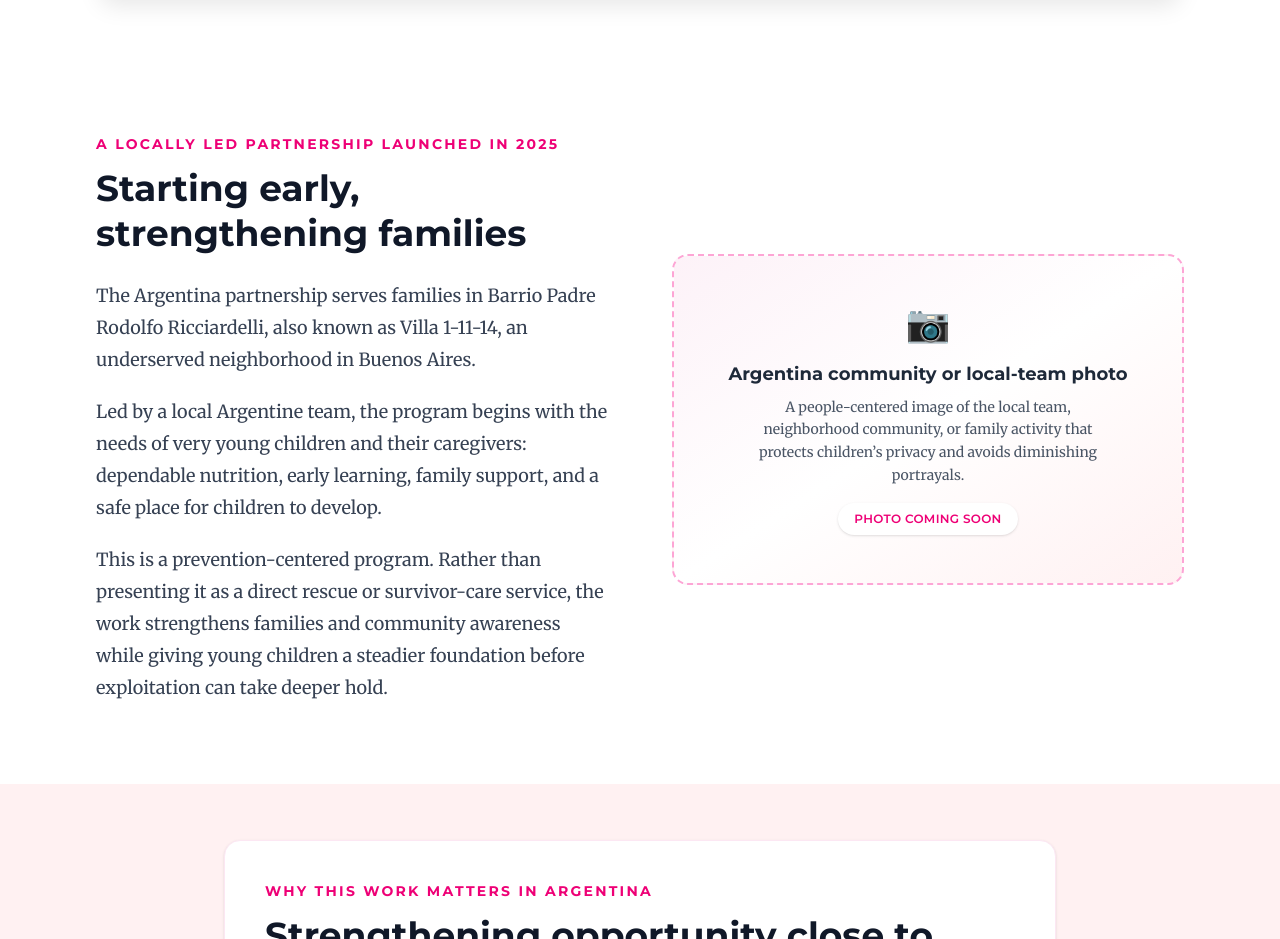
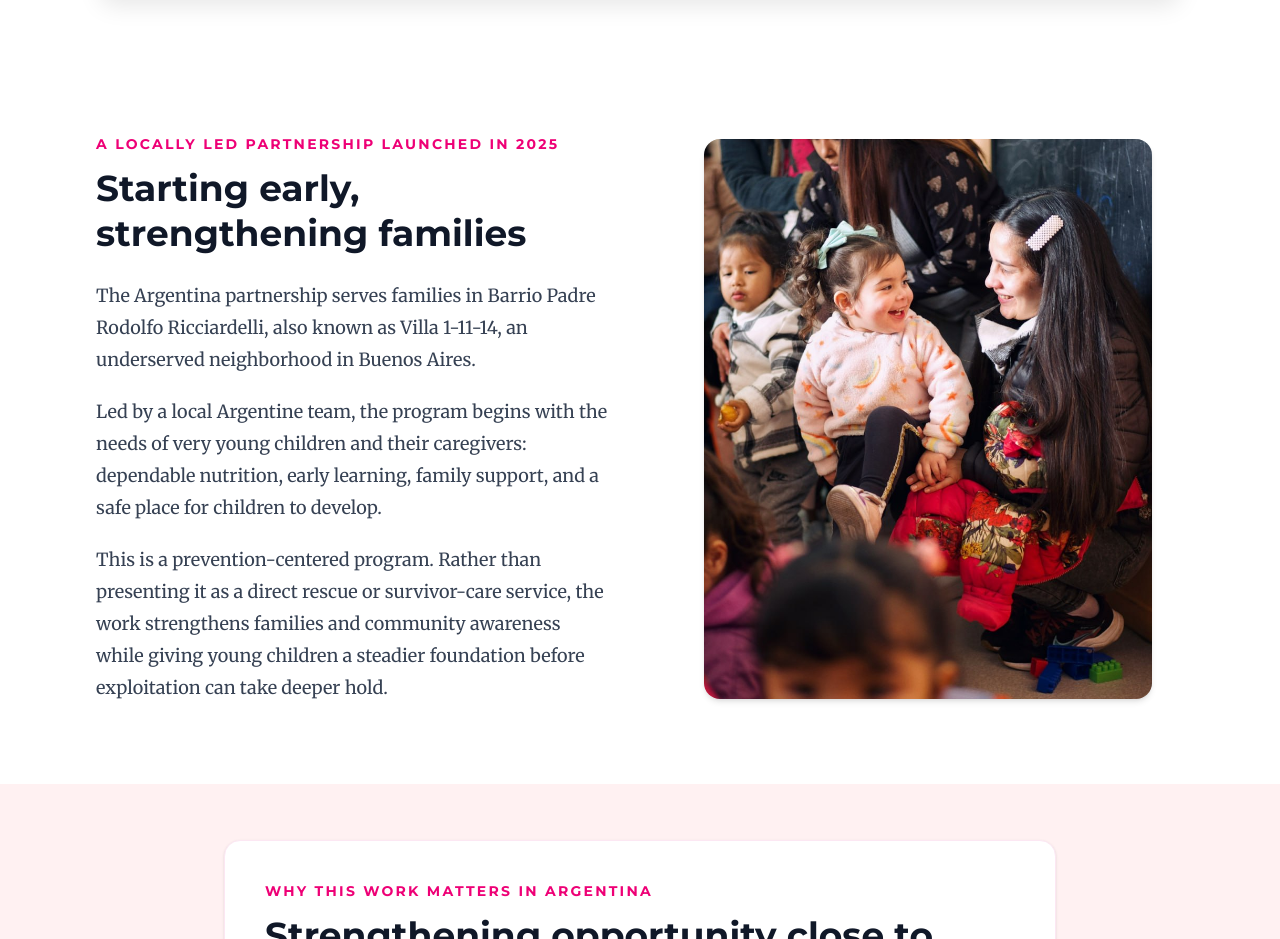
Before and after one commit to Peace-Gospel-International/shehashope, a Next.js app: page /programs/argentina in a window 1280 px wide. Shown: the part 800-1739 px from the top of the page. Built offline with nearby package versions, Linux system fonts and the light colour scheme.

Commit message:
Add Argentina community photo

```diff
--- a/app/programs/[slug]/ArgentinaProgramPage.tsx
+++ b/app/programs/[slug]/ArgentinaProgramPage.tsx
@@ -54,10 +54,15 @@ export default function ArgentinaProgramPage({ program }: ArgentinaProgramPagePr
               <p>This is a prevention-centered program. Rather than presenting it as a direct rescue or survivor-care service, the work strengthens families and community awareness while giving young children a steadier foundation before exploitation can take deeper hold.</p>
             </div>
           </div>
-          <PhotoPlaceholder
-            title="Argentina community or local-team photo"
-            guidance="A people-centered image of the local team, neighborhood community, or family activity that protects children’s privacy and avoids diminishing portrayals."
-          />
+          <div className="relative mx-auto aspect-[4/5] w-full max-w-md overflow-hidden rounded-2xl bg-gray-100 shadow-md">
+            <Image
+              src="/images/programs/argentina-community-gathering.jpg"
+              alt="A woman and child smile at each other while other children and adults gather nearby"
+              fill
+              sizes="(min-width: 768px) 448px, 100vw"
+              className="object-cover object-center"
+            />
+          </div>
         </div>
       </section>
 
```
Also changed, not shown: public/images/programs/argentina-community-gathering.jpg (added).
